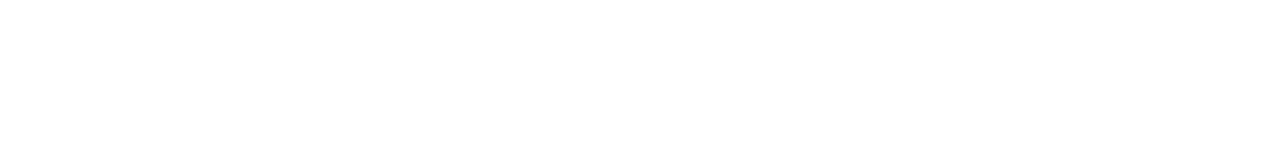
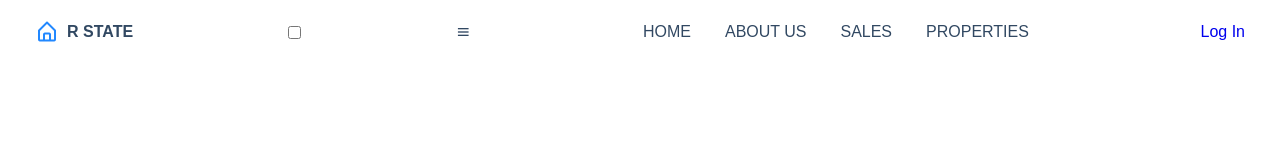
Before and after one commit to nazanin1221/Crative, a website: page index.html in a window 1280 px wide. Drawn offline with nearby package versions, Linux system fonts and the light colour scheme.

Commit message:
I made the navbar , but I also got help and used a few styles that I didn't remember, but I researched it and figured it out and left a comment so that when I came back I would know why I used it.

```diff
--- a/Style/index.scss
+++ b/Style/index.scss
@@ -21,5 +21,50 @@
 }
 img{
     width:100%;
-
 }
+.container{
+    max-width:1068px;
+    margin-left:auto;
+    margin-right:auto;
+}
+header{
+    display: block;
+    width: 100%;
+    background-color: var(--bg-color);
+    position:fixed;
+    top:0;
+    left:0;
+    z-index: 100;
+}
+.nav-container{
+    display:flex;
+    align-items: center;
+    justify-content: space-between;
+    padding:20px 35px;
+}
+.logo{
+    display: flex;
+    align-items: center;
+    column-gap: 0.5rem;
+    font-size: 1rem;
+    font-weight:700;
+    color:var(--text-color);
+    text-transform: uppercase;
+}
+.logo .bx{
+    font-size:24px;
+    color:var(--main-color);
+}
+.navbar{
+    display: flex;
+}
+.navbar a{
+    padding:8px 17px;
+    color:var(--text-color);
+    font-size:1rem;
+    text-transform: uppercase;
+    font-weight: 500;
+}
+.navbar a:hover{
+    color:var(--main-color);
+}
--- a/index.html
+++ b/index.html
@@ -4,10 +4,30 @@
     <meta charset="UTF-8">
     <meta name="viewport" content="width=device-width, initial-scale=1.0">
     <link rel="stylesheet" href="./Style/index.css">
+        <!--BOX ICONS GITHUB-->
+      <link rel="stylesheet" href="https://cdn.jsdelivr.net/npm/boxicons@latest/css/boxicons.min.css">
     <title>Crative</title>
 </head>
 <body>
-    <!--BOX ICONS GITHUB-->
-      <link rel="stylesheet" href="https://cdn.jsdelivr.net/npm/boxicons@latest/css/boxicons.min.css">
+<!--Navbar-->
+<header>
+    <div class="nav-container">
+        <!--Logo-->
+        <a href="index.html" class="logo"><i class='bx  bx-home-alt'></i>R State </a>
+            <!--Menu icon-->
+            <input type="checkbox" name=""  id="menu">
+            <label for="menu" <i class='bx  bx-menu' id="menu-icon"></i></label>
+            <!--nav list-->
+            <ul class="navbar">
+                <li><a href="#home">Home</a></li>
+                <li><a href="#about">About Us</a></li>
+                <li><a href="#sales">Sales</a></li>
+                <li><a href="#properties">Properties</a></li>
+            </ul>
+            <!--Login in  button-->
+            <a href="#" class="btn">Log In</a>
+        </div>
+    </div>
+</header>
 </body>
 </html>
```
Also changed, not shown: Style/index.css, 1 other file.
